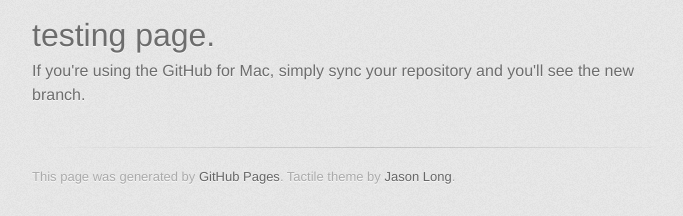
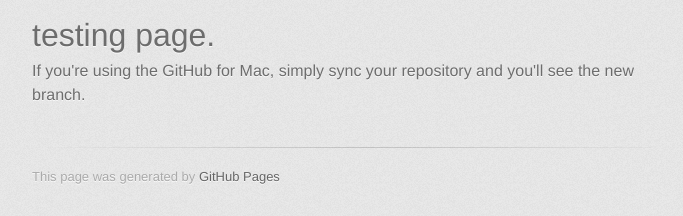
Before and after one commit to RishonZhu/rishonzhu.github.com, a plain HTML site: page index.html in a window 1280 px wide. Shown: the part 826-1042 px from the top of the page, without its empty margins (298-981 px from the left). Drawn offline with Linux system fonts and the light colour scheme; a web font is replaced by a local one.

Commit message:
Updated index.html

```diff
--- a/index.html
+++ b/index.html
@@ -45,7 +45,7 @@
         </section>
 
         <footer>
-          This page was generated by <a href="http://pages.github.com">GitHub Pages</a>. Tactile theme by <a href="http://twitter.com/jasonlong">Jason Long</a>.
+          This page was generated by <a href="http://pages.github.com">GitHub Pages</a>
         </footer>
 
 
```
